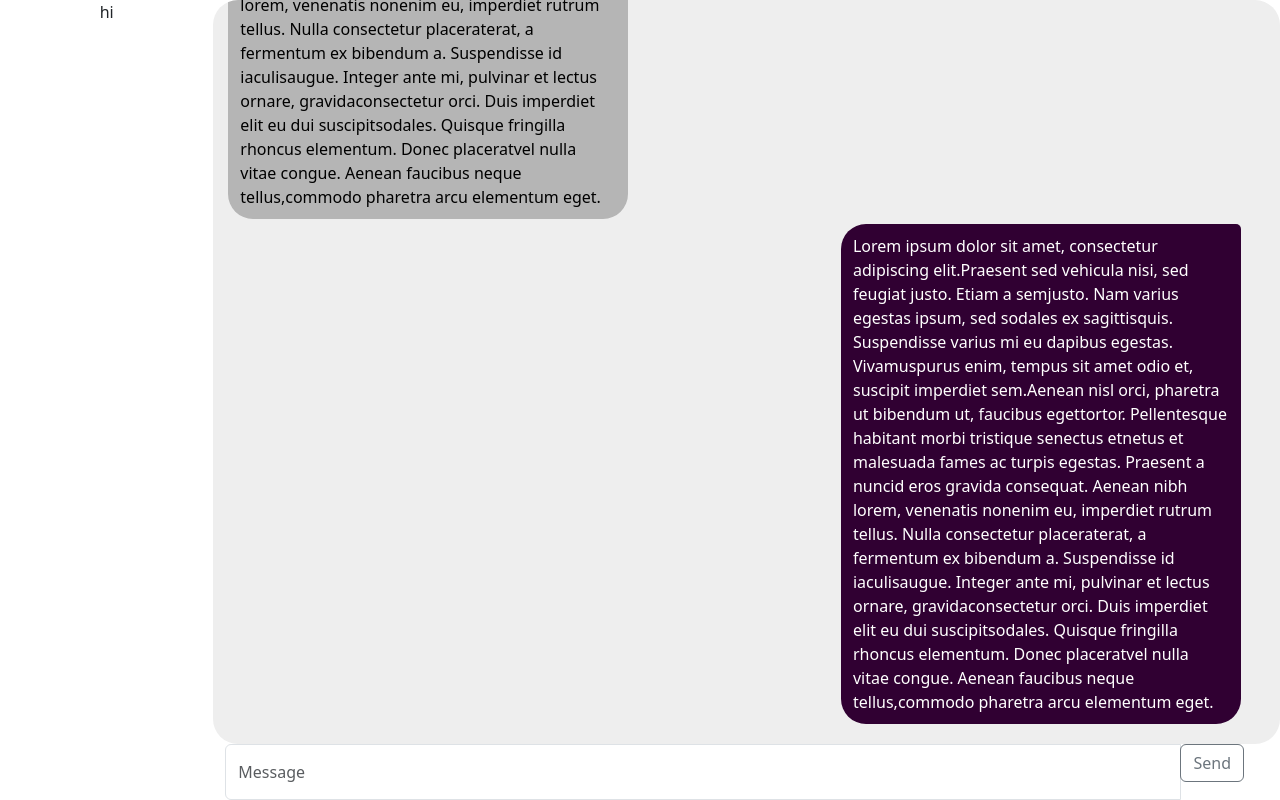
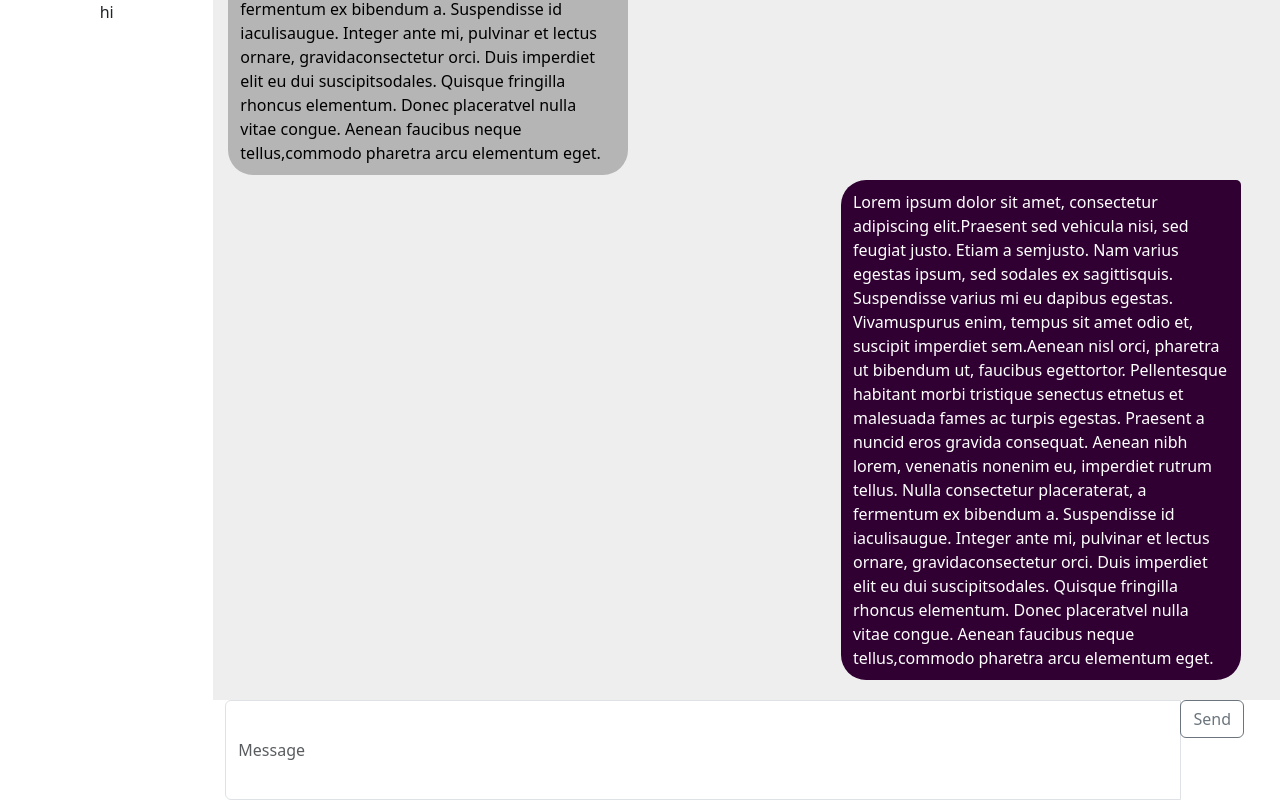
Before and after one commit to Michae1CC/smessage, a React (Vite) app: page /chat in a window 1280 px wide. Built offline with nearby package versions, Linux system fonts and the light colour scheme.

Commit message:
layout changes to chat

```diff
--- a/src/Chat.scss
+++ b/src/Chat.scss
@@ -1,24 +1,25 @@
 
 @import "~bootstrap/scss/bootstrap";
+
+:root {
+  --main-input-height: max(10vh, 100px);
+}
 
 .outer {
   width: 100%;
   height: 100vh;
-  border-radius: 25px;
   box-sizing: content-box;
 }
 
 .main-display {
-  height: calc(100vh - 7vh);
+  height: calc(100vh - var(--main-input-height));
   background: rgb(238, 238, 238);
-  border-radius: 25px;
   overflow: auto;
   padding: 15px;
 }
 
 .main-input {
-  max-height: 200px !important;
-  background-color: white;
+  height: var(--main-input-height);
 }
 
 .text-user {
--- a/src/Chat.tsx
+++ b/src/Chat.tsx
@@ -60,9 +60,7 @@ function Chat() {
     <div className="outer">
       <div className="row" style={{ margin: 0 }}>
         <div className="col-sm-2">hi</div>
-        <div className="col-sm-10" style={{ height: "100vh" }}>
-          <div className="row">
-            <div style={{ height: "100vh", overflow: "clip" }}>
+        <div className="col-sm-10">
           <div className="row main-display">
             {messageList?.map(([message, fromUser], index) => {
               return (
@@ -74,10 +72,8 @@ function Chat() {
               );
             })}
           </div>
-              <div className="row" style={{overflow: "overflow", height:"7vh"}}>
+          <div className="row main-input">
             <TextBox onClick={sendMessage} />
-              </div>
-            </div>
           </div>
         </div>
       </div>
--- a/src/TextBox.tsx
+++ b/src/TextBox.tsx
@@ -8,7 +8,7 @@ interface TextBoxProps {
 export const TextBox: React.FunctionComponent<TextBoxProps> = (props: TextBoxProps) => {
     props;
     return (
-      <div className="row justify-content-center main-input">
+      <div className="row justify-content-center">
         <div className="input-group">
           <input
             type="text"
```
Lines whose indentation alone changed are shown as unchanged.
